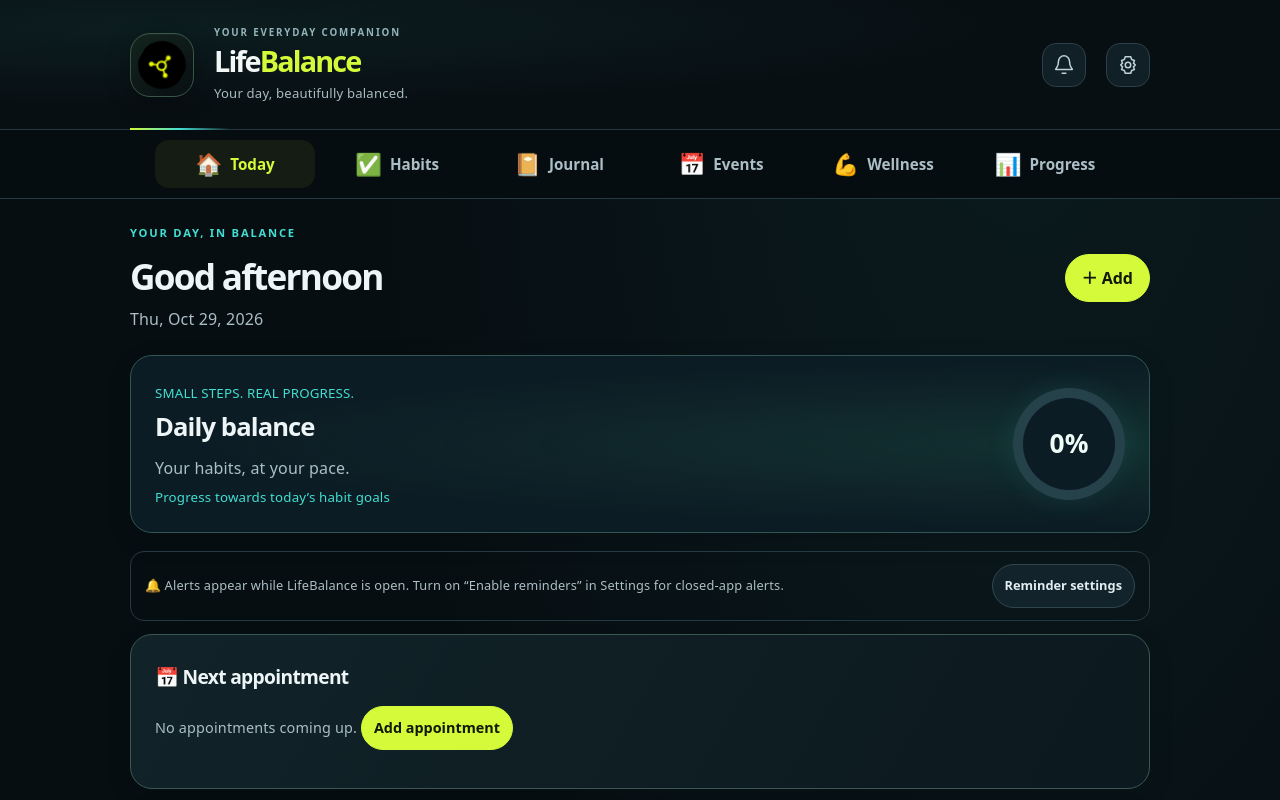
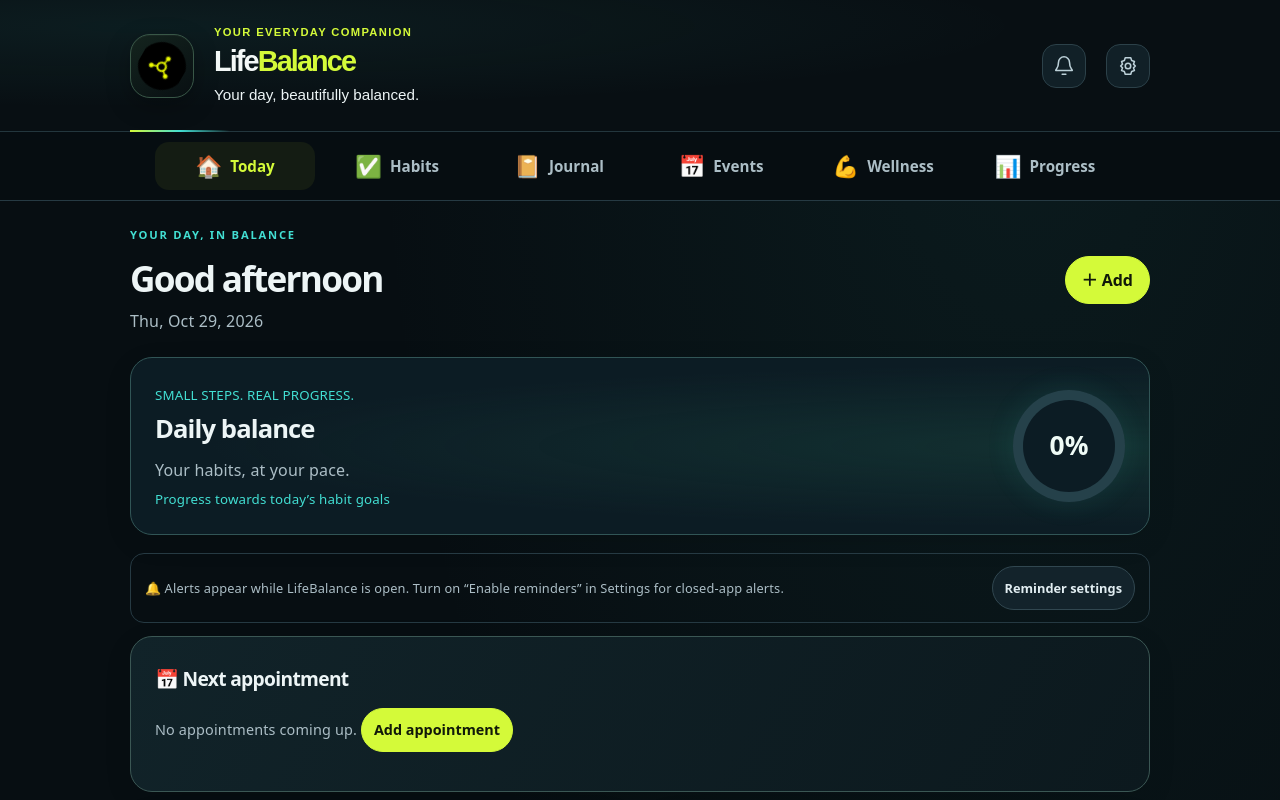
Before and after one commit to Linus2121/lifebalance, a plain HTML site: page index.html in a window 1280 px wide. Shown: the top 800 px of the page. Drawn offline with Linux system fonts and the light colour scheme.

Commit message:
Sharpen header copy with clearer font, stronger contrast and larger type

```diff
--- a/styles.css
+++ b/styles.css
@@ -218,3 +218,10 @@ header.top .hbtn svg{width:22px;height:22px}
 header.top .hbtn:hover{color:var(--brand);border-color:#6c843a;background:#192b2d}
 @media(max-width:600px){header.top{min-height:112px;padding:18px 16px;padding-top:calc(18px + env(safe-area-inset-top));gap:12px}.brand-mark{width:50px;height:50px;border-radius:16px}header.top .brand-mark .logo{width:38px;height:38px}header.top h1{font-size:1.4rem}.brand-eyebrow{font-size:.5rem;letter-spacing:.12em}header.top p{font-size:.7rem;margin-top:5px}header.top .hbtn{border-radius:12px}}
 @media(max-width:380px){header.top{gap:8px}.brand-mark{width:44px;height:44px}.brand-eyebrow{display:none}header.top h1{font-size:1.23rem}header.top p{font-size:.65rem}header.top .hbtn{padding:10px}}
+
+/* Sharper, more legible header text - 2026-10-29 */
+header.top .ttl{font-family:Arial,Helvetica,sans-serif}
+header.top .brand-eyebrow{font-family:Arial,Helvetica,sans-serif;font-size:.7rem;font-weight:700;letter-spacing:.12em;color:#d4fa39;line-height:1.5;text-shadow:none}
+header.top p{font-family:Arial,Helvetica,sans-serif;font-size:.95rem;font-weight:500;color:#edf5f6;letter-spacing:0;line-height:1.5;text-shadow:none}
+@media(max-width:600px){header.top .brand-eyebrow{font-size:.58rem;letter-spacing:.08em}header.top p{font-size:.78rem;font-weight:600}}
+@media(max-width:380px){header.top p{font-size:.74rem}}
```
